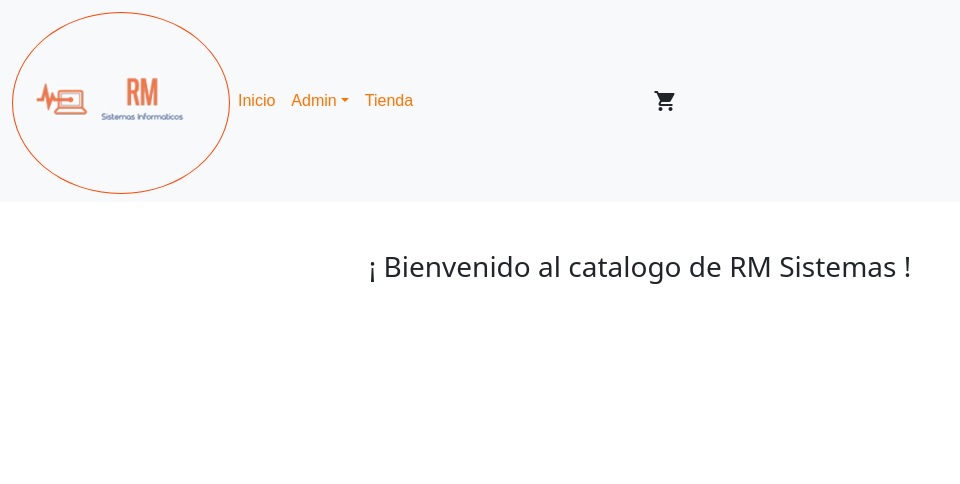
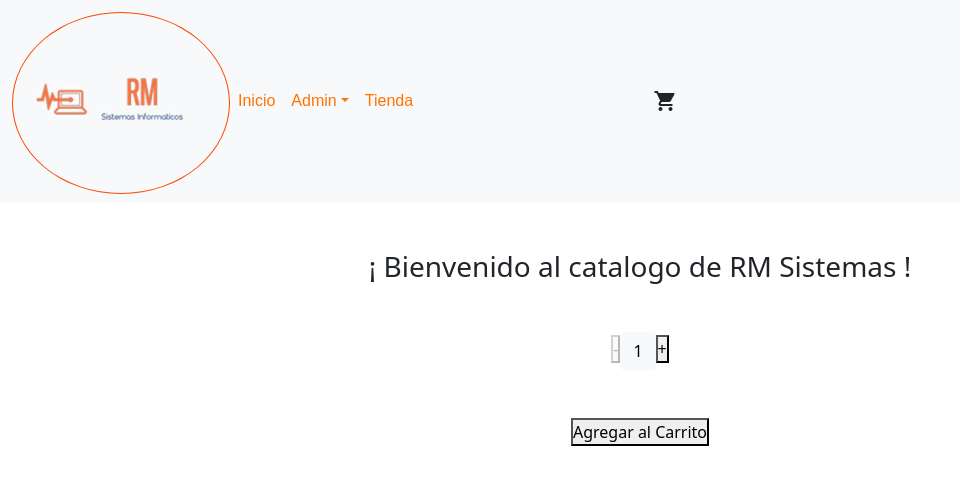
Before and after one commit to codeRod83/comision37165, a React (Create React App) app: page / in a window 1280 px wide. Shown: the top 484 px of the page, without its empty margins (0-960 px from the left). Built offline with nearby package versions, Linux system fonts and the light colour scheme.

Commit message:
Se agregaron botones para seleccionar la cantidad a agregar al carrito y otro boton que manda por lo pronto cuanto se mandara al carrito

```diff
--- a/src/components/CartWidget.js
+++ b/src/components/CartWidget.js
@@ -1,6 +1,6 @@
 const CartWidget = () => {
     return (
-        <span class="material-icons">
+        <span className="material-icons">
         shopping_cart
         </span>
     )
--- /dev/null
+++ b/src/components/ItemCount.js
@@ -0,0 +1,42 @@
+import { useState } from "react"
+
+const ItemCount = ({ }) => {
+    const countInicial = 1
+    const stock = 10
+    const [count, setCount] = useState(countInicial);
+
+    const cambiaCount = (numero) => {
+        setCount(count + numero);
+    }
+    const onAdd = (count) => {
+        alert(`Se agregaron ${count} productos al carrito`);
+    }
+        return (
+            <>
+                <div className="container mt-5 text-center">
+                    <button
+                        onClick={() => cambiaCount(-1)}
+                        disabled={count <= 1}
+                    >
+                        -
+                    </button>
+                    <button className="btn btn-light">{count}</button>
+                    <button
+                        onClick={() => cambiaCount(1)}
+                        disabled={count >= stock}
+                    >
+                        +
+                    </button>
+                </div>
+                <div className="container mt-5 text-center">
+                    <button
+                        onClick={() => onAdd(count)}
+                    >
+                        Agregar al Carrito
+                    </button>
+                </div>
+                </>
+        )
+    }
+
+export default ItemCount;
--- a/src/components/ItemListContainer.js
+++ b/src/components/ItemListContainer.js
@@ -1,3 +1,5 @@
+import ItemCount from "./ItemCount"
+
 const ItemListContainer = (props) => {
 
     return (
@@ -7,6 +9,7 @@ const ItemListContainer = (props) => {
             ¡ Bienvenido al catalogo de {props.name} !
           </h3>
         </div>
+        <ItemCount />
         </>
 )
 }
```
Also changed, not shown: src/ejemplos.js (added).
